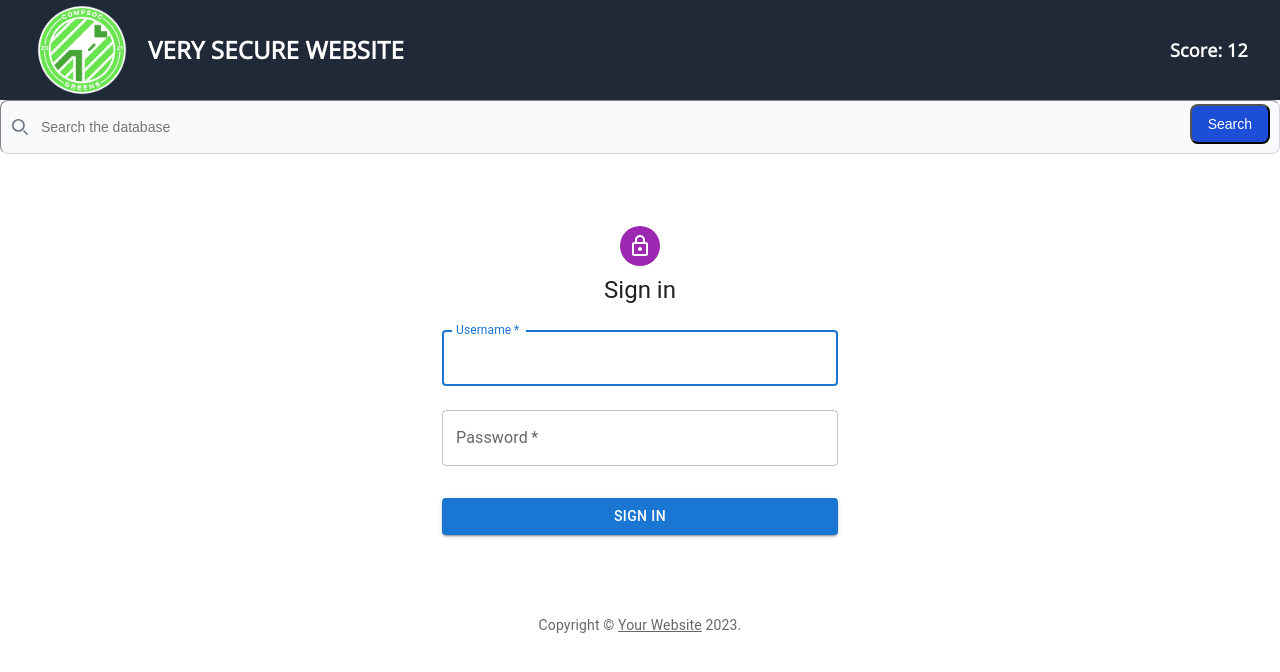
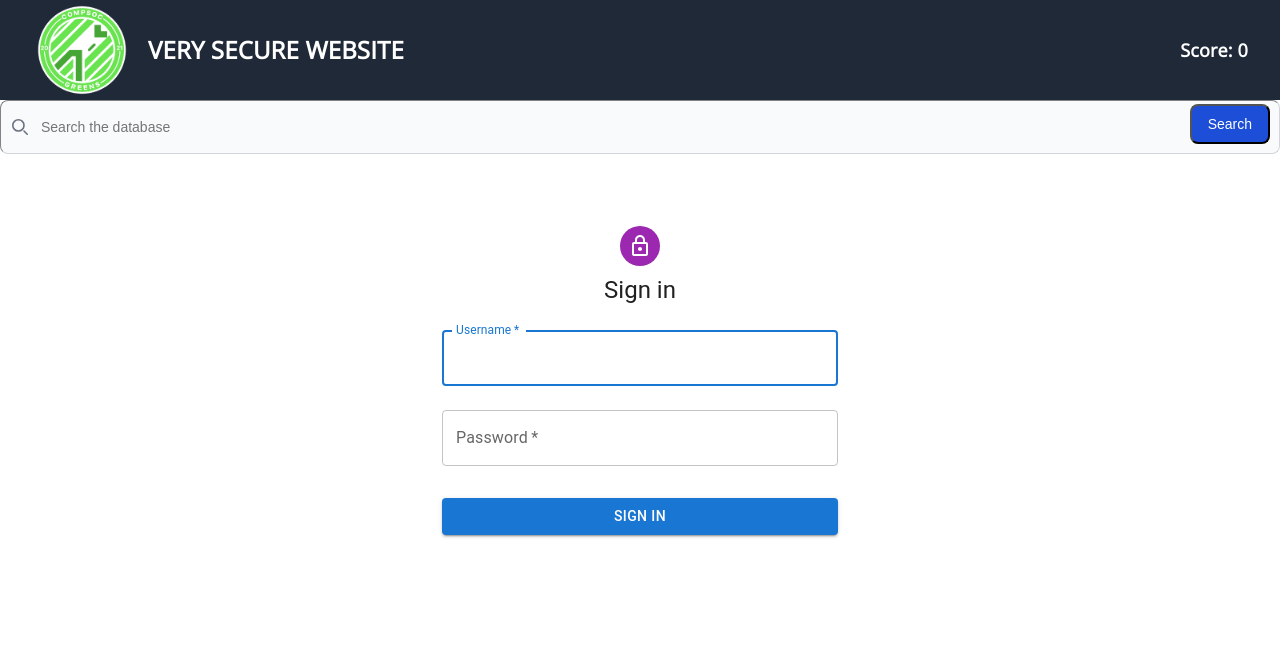
Before and after one commit to Fokkos/hacksheffield8, a Next.js app: page /admin in a window 1280 px wide. Shown: the top 672 px of the page. Built offline with nearby package versions, Linux system fonts and the light colour scheme.

Commit message:
scores <3

```diff
--- a/package.json
+++ b/package.json
@@ -14,6 +14,7 @@
     "@headlessui/react": "^1.7.17",
     "@mui/icons-material": "^5.14.16",
     "@mui/material": "^5.14.17",
+    "cookies-next": "^4.0.0",
     "dotenv": "^16.3.1",
     "mongodb": "^6.2.0",
     "next": "14.0.2",
--- a/src/app/admin/page.tsx
+++ b/src/app/admin/page.tsx
@@ -6,6 +6,8 @@ import useMousePosition from "@/helpers/mouseposition";
 import SignIn from "@/components/SignIn";
 import AdminHackFoundModal from "@/components/AdminHackFoundModal";
 import {playSound, randomYay, vineBoom} from "@/helpers/sound";
+import {getCookie, hasCookie, setCookie} from "cookies-next";
+import {findHack} from "@/helpers/score";
 
 export default function AdminDash(): React.ReactNode {
 
@@ -19,6 +21,9 @@ export default function AdminDash(): React.ReactNode {
 
     if (data.get('username') === 'admin' && data.get('password') === 'admin') {
       setIsAdmin(true);
+
+      findHack('adminlogin')
+
       setTimeout(() => {
         setIsExploding(true);
         playSound(randomYay());
@@ -28,10 +33,10 @@ export default function AdminDash(): React.ReactNode {
 
   const deleteUser = (user_id: number) => {
     let table = document.getElementById('users-table')
-    for (let i=0; i<table.lastElementChild.childNodes.length; i++) {
+    for (let i = 0; i < table.lastElementChild.childNodes.length; i++) {
       if (table.lastElementChild.childNodes[i].firstElementChild.innerText === user_id.toString()) {
-        table.deleteRow(i+1);
-        playSound(vineBoom);
+        table.deleteRow(i + 1);
+        playSound(vineBoom());
         break;
       }
     }
--- a/src/app/layout.tsx
+++ b/src/app/layout.tsx
@@ -4,6 +4,7 @@ import Navbar from "@/components/navbar";
 import {fontSans} from "@/app/fonts";
 import {Providers} from "@/app/providers";
 import SearchBar from "@/components/SearchBar";
+import {getCookie, setCookie} from "cookies-next";
 
 
 export const metadata: Metadata = {
@@ -12,8 +13,8 @@ export const metadata: Metadata = {
 }
 
 export default function RootLayout({
-                                     children,
-                                   }: {
+ children,
+}: {
   children: React.ReactNode
 }) {
   return (
--- a/src/app/page.tsx
+++ b/src/app/page.tsx
@@ -110,7 +110,7 @@ export default function Home() {
           </p>
         </a>
       </div>
-      <IntroModal id={"myModal"}/>
+      <IntroModal />
     </main>
   )
 }
--- a/src/app/providers.tsx
+++ b/src/app/providers.tsx
@@ -4,8 +4,8 @@
 
 import React from "react";
 import {createTheme, ThemeProvider} from "@mui/material/styles";
-import {useTheme} from "@mui/material";
 
+const ScoreContext: React.Context<number> = React.createContext(0);
 export function Providers({
                             children,
                           }: {
--- a/src/components/IntroModal.tsx
+++ b/src/components/IntroModal.tsx
@@ -50,7 +50,7 @@ export default function IntroModal() {
                   <div className="mt-2">
                     <p className="text-sm text-gray-500">
                       Welcome to our website, we have designed this to be as "secure" as we possibly can make it!
-                      If you choose to ignore this however and test our cybersecurity, we will keep a score for every exploit you find :)
+                      If you choose to ignore this however and test our cybersecurity, we will keep a score for every vulnerability you find :)
                     </p>
                   </div>
 
--- a/src/components/SignIn.tsx
+++ b/src/components/SignIn.tsx
@@ -11,19 +11,6 @@ import LockOutlinedIcon from '@mui/icons-material/LockOutlined';
 import Typography from '@mui/material/Typography';
 import Container from '@mui/material/Container';
 import {FormEventHandler} from "react";
-
-function Copyright(props: any) {
-  return (
-    <Typography variant="body2" color="text.secondary" align="center" {...props}>
-      {'Copyright © '}
-      <Link color="inherit" href="https://mui.com/">
-        Your Website
-      </Link>{' '}
-      {new Date().getFullYear()}
-      {'.'}
-    </Typography>
-  );
-}
 
 export default function SignIn({
   handleForm
@@ -79,7 +66,6 @@ export default function SignIn({
           </Button>
         </Box>
       </Box>
-      <Copyright sx={{ mt: 8, mb: 4 }} />
     </Container>
   );
 }
--- a/src/components/navbar.tsx
+++ b/src/components/navbar.tsx
@@ -1,9 +1,15 @@
+'use client'
 import React from "react";
-import {Box, TextField} from "@mui/material";
-import SearchBar from "@/components/SearchBar";
 import Image from "next/image";
+import {getCookie, hasCookie} from "cookies-next";
 
 export default function Navbar(): React.ReactNode {
+  const [score, setScore] = React.useState(parseInt(localStorage.getItem('score') || "0"));
+
+  window.addEventListener('scoreUpdate', () => {
+    setScore(parseInt(getCookie('score')?.toString() as string))
+  })
+
   return (
     <nav className={`bg-gray-800`}>
       <div className="mx-auto max-w-7xl px-2 sm:px-6 lg:px-8">
@@ -20,9 +26,9 @@ export default function Navbar(): React.ReactNode {
             </div>
           </div>
           <div>
-            <div className="flex flex-shrink-0 items-center text-white font-bold text-lg">
-              Score: 12
-            </div>
+            <span className="text-white font-bold text-lg">
+              Score: {score}
+            </span>
           </div>
         </div>
       </div>
--- /dev/null
+++ b/src/helpers/score.ts
@@ -0,0 +1,11 @@
+import {getCookie, hasCookie, setCookie} from "cookies-next";
+
+export const findHack = (hackName: string) => {
+  let score = hasCookie('score')? parseInt(getCookie('score')?.toString() as string) : 0;
+  let hacksFound = hasCookie('hacksFound')? getCookie('hacksFound')?.toString() as string : "";
+  if(!hacksFound.includes(hackName)) {
+    setCookie("score", (score + 1).toString());
+    window.dispatchEvent(new Event('scoreUpdate'));
+    setCookie('hacksFound', hacksFound + hackName + '-')
+  }
+}
--- a/src/helpers/sound.ts
+++ b/src/helpers/sound.ts
@@ -1,4 +1,4 @@
-export const vineBoom: HTMLAudioElement = new Audio("/audio/vineboom.mp3");
+export const vineBoom: () => HTMLAudioElement = () => new Audio("/audio/vineboom.mp3");
 
 const yaySounds = [
   new Audio('/audio/tada.mp3'),
```
Also changed, not shown: 1 other file (tests, documents, lock files or other folders).
